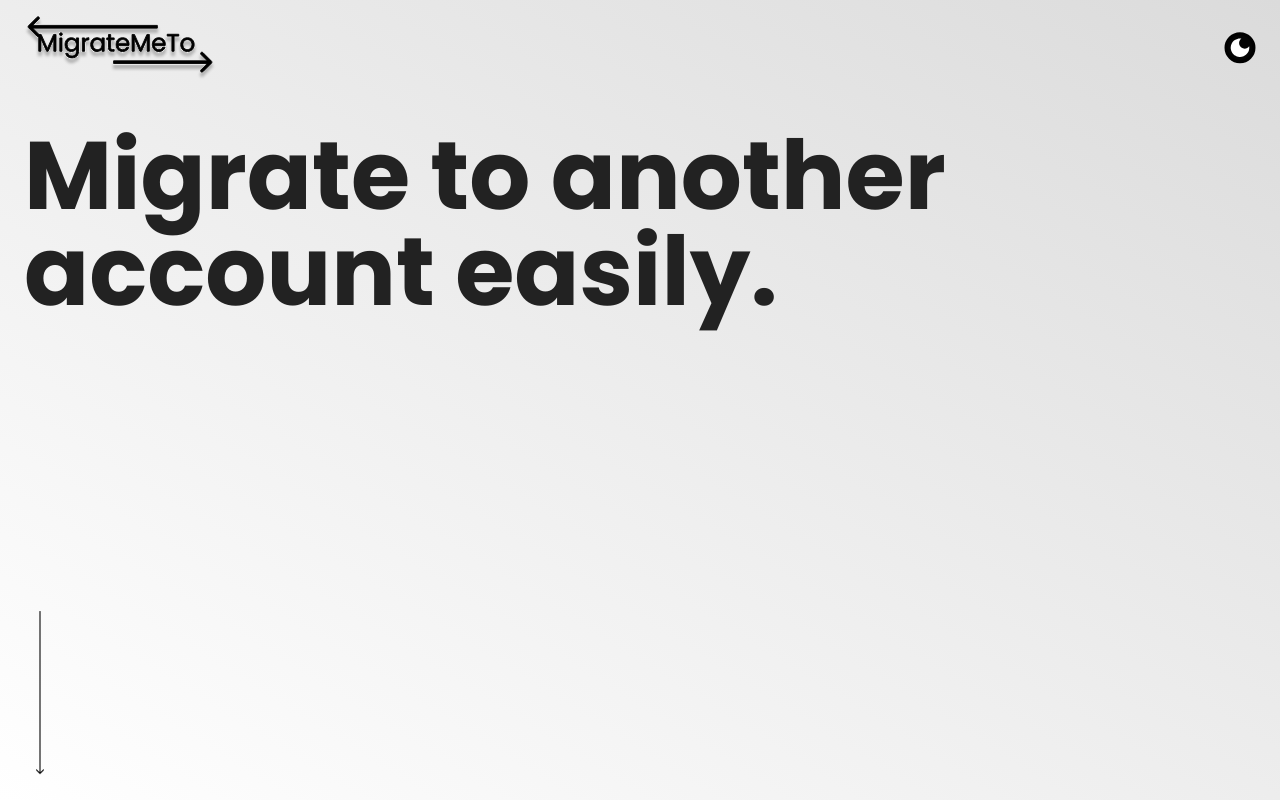
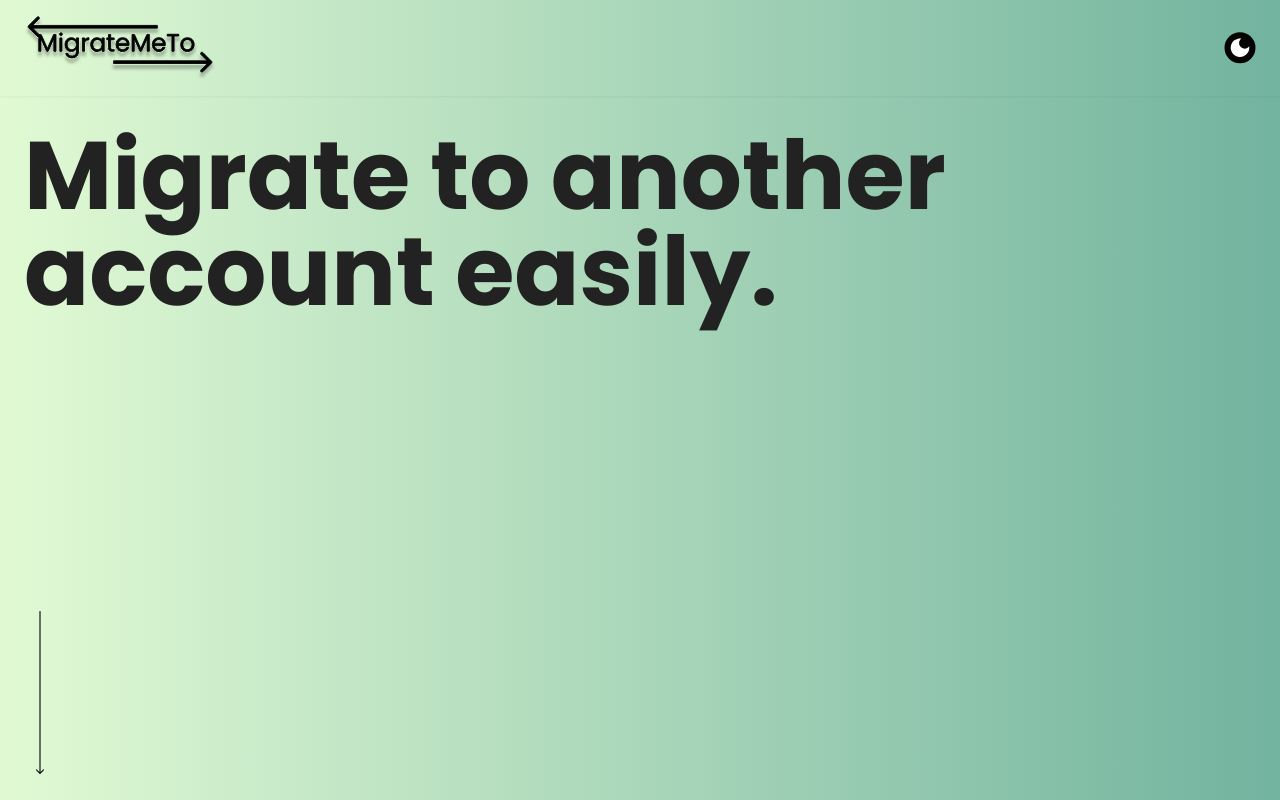
Before and after one commit to al-jibran/migrate-me-to, a React app: page / in a window 1280 px wide. Built offline with nearby package versions, Linux system fonts and the light colour scheme.

Commit message:
Change background-gradient for Hero and Navabar

```diff
--- a/src/App.tsx
+++ b/src/App.tsx
@@ -5,9 +5,9 @@ import Homepage from './routes/Homepage';
 
 export const App = () => {
 	return (
-		<div className='h-full overflow-x-hidden bg-gradient-to-tr from-[#ffffff] to-[#dbdbdb]'>
+		<div className='h-full overflow-x-hidden'>
 			<Navigation />
-			<div className='text-gray-200 px-6 h-full pt-32'>
+			<div className='text-gray-200 overscroll-none px-6 h-full pt-32 z-0 bg-gradient-to-r from-[#e1fad4] to-[#72b39f]'>
 				<Homepage />
 			</div>
 		</div>
--- a/src/components/Navigation.tsx
+++ b/src/components/Navigation.tsx
@@ -3,7 +3,7 @@ import { CloseMenuX, OpenMenuHamburger, Logo, DarkModeToggle } from './svgs';
 
 const Navigation = () => {
 	return (
-		<nav className='flex justify-between fixed mt-4 px-6 w-full'>
+		<nav className='flex shadow-sm justify-between fixed px-6 py-4 w-full z-50 bg-gradient-to-r from-[#e1fad4] to-[#72b39f]'>
 			<Logo
 				className='stroke-black w-48 hover:cursor-pointer'
 				aria-label='logo'
--- a/src/routes/Homepage.tsx
+++ b/src/routes/Homepage.tsx
@@ -5,7 +5,7 @@ const Homepage = () => {
 	return (
 		<>
 			<Hero />
-			<h2 className='text-4xl font-bold'>Services</h2>
+			<h2 className='text-3xl font-bold mt-6'>Services</h2>
 			<ExpandableService />
 		</>
 	);
```
